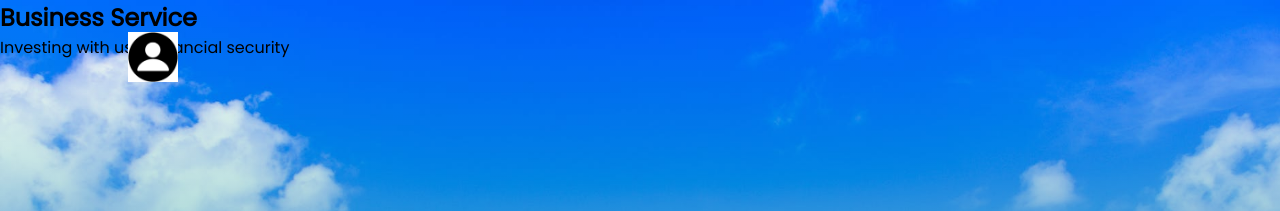
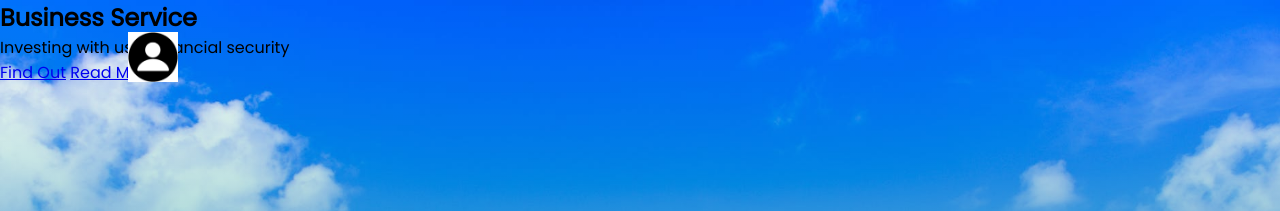
Before and after one commit to Vin-Jex/eCommerce-Website, a plain HTML site: page index.html in a window 1280 px wide. Shown: the top 211 px of the page. Drawn offline with Linux system fonts and the light colour scheme.

Commit message:
add div with the class name banner-btn and add a link tag insid the div

```diff
--- a/index.html
+++ b/index.html
@@ -11,7 +11,10 @@
         <div class="banner-text">
             <h1>Business Service</h1>
             <p>Investing with us is financial security</p>
-
+        <div class="banner-btn">
+            <a href="#"><span></span>Find Out</a>
+            <a href="#"><span></span>Read More</a>
+        </div>
         </div>
     </section>
 
```
